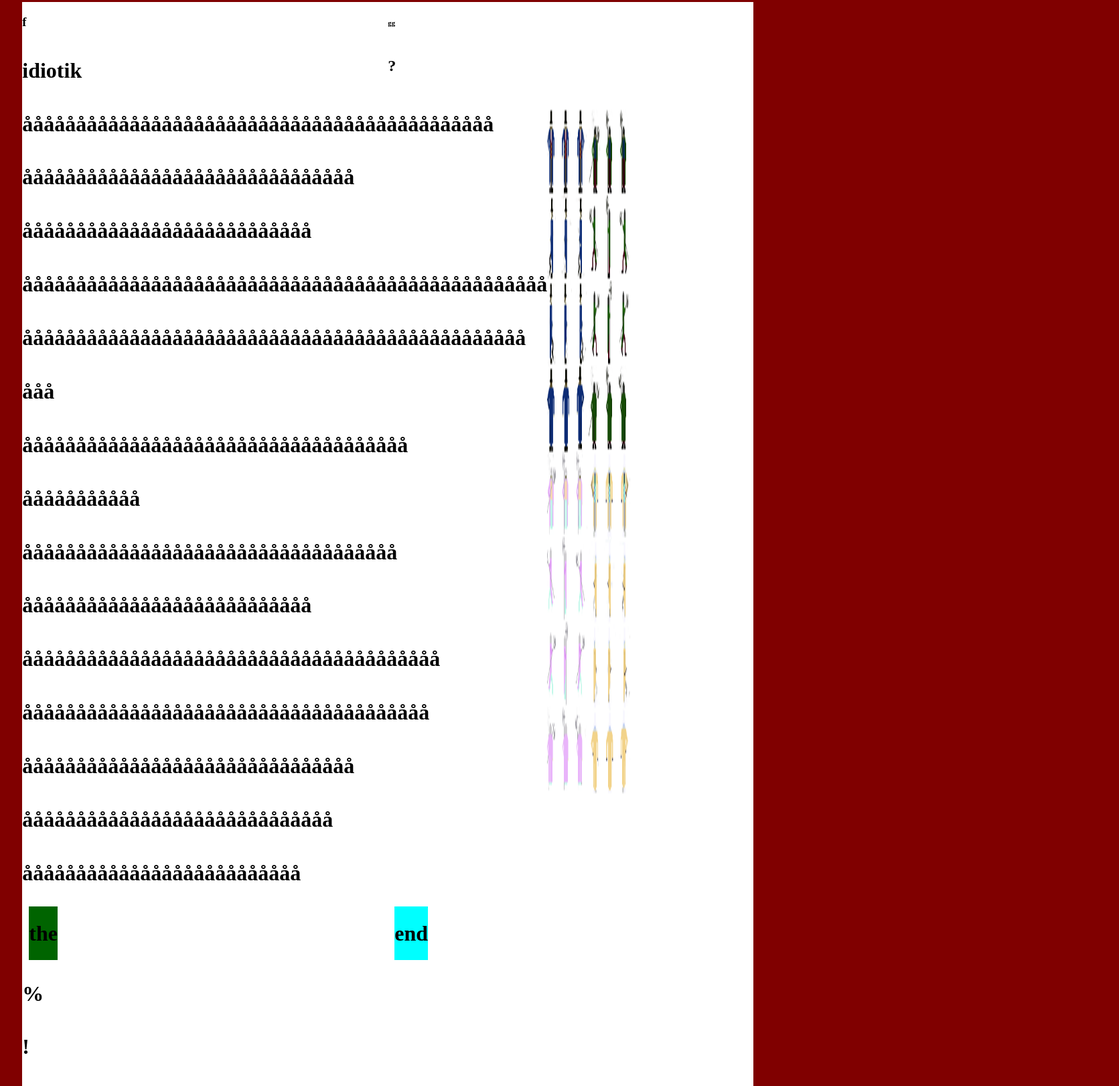
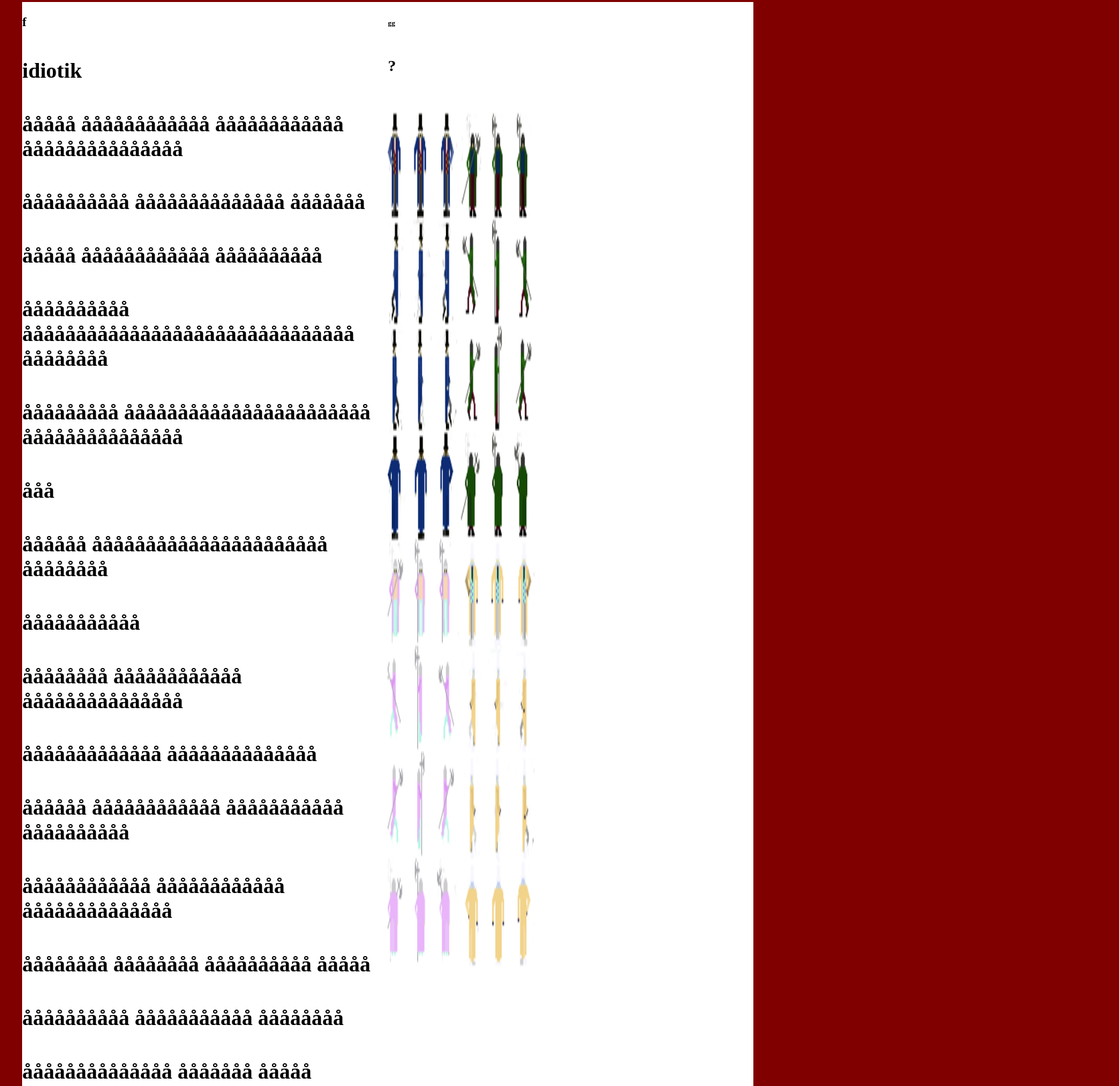
Before and after one commit to indashades/webb, a plain HTML site: page g/index.html in a window 1280 px wide. Shown: the part 30-1651 px from the top of the page at 67% size, 1671 px wide, since content can reach past the window. Drawn offline with Linux system fonts and the light colour scheme.

Commit message:
mellanrum

```diff
--- a/g/index.html
+++ b/g/index.html
@@ -21,21 +21,21 @@
         </div>
         <div class="column">
           <div class="flex">
-            <h1>åååååååååååååååååååååååååå</h1>
-            <h1>ååååååååååååååååååååååååååååå</h1>
-            <h1>ååååååååååååååååååååååååååååååå</h1>
-            <h1>åååååååååååååååååååååååååååååååååååååå</h1>
-            <h1>ååååååååååååååååååååååååååååååååååååååå</h1>
-            <h1>ååååååååååååååååååååååååååå</h1>
-            <h1>ååååååååååååååååååååååååååååååååååå</h1>
+            <h1>åååååååååååååå ååååååå ååååå</h1>
+            <h1>åååååååååå ååååååååååå åååååååå</h1>
+            <h1>åååååååå åååååååå åååååååååå ååååå</h1>
+            <h1>åååååååååååå åååååååååååå åååååååååååååå</h1>
+            <h1>åååååå åååååååååååå ååååååååååå åååååååååå</h1>
+            <h1>ååååååååååååå åååååååååååååå</h1>
+            <h1>åååååååå åååååååååååå ååååååååååååååå</h1>
             <h1>ååååååååååå</h1>
-            <h1>åååååååååååååååååååååååååååååååååååå</h1>
+            <h1>åååååå åååååååååååååååååååååå åååååååå</h1>
             <h1>ååå</h1>
-            <h1>ååååååååååååååååååååååååååååååååååååååååååååååå</h1>
-            <h1>ååååååååååååååååååååååååååååååååååååååååååååååååå</h1>
-            <h1>ååååååååååååååååååååååååååå</h1>
-            <h1>ååååååååååååååååååååååååååååååå</h1>
-            <h1>åååååååååååååååååååååååååååååååååååååååååååå</h1>
+            <h1>ååååååååå ååååååååååååååååååååååå ååååååååååååååå</h1>
+            <h1>åååååååååå ååååååååååååååååååååååååååååååå åååååååå</h1>
+            <h1>ååååå åååååååååååå åååååååååå</h1>
+            <h1>åååååååååå åååååååååååååå ååååååå</h1>
+            <h1>ååååå åååååååååååå åååååååååååå ååååååååååååååå</h1>
           </div>
           <div class="bild1">
             <img src="Namnlös.png" alt="figurer" width="20%" height="30%" />
```
